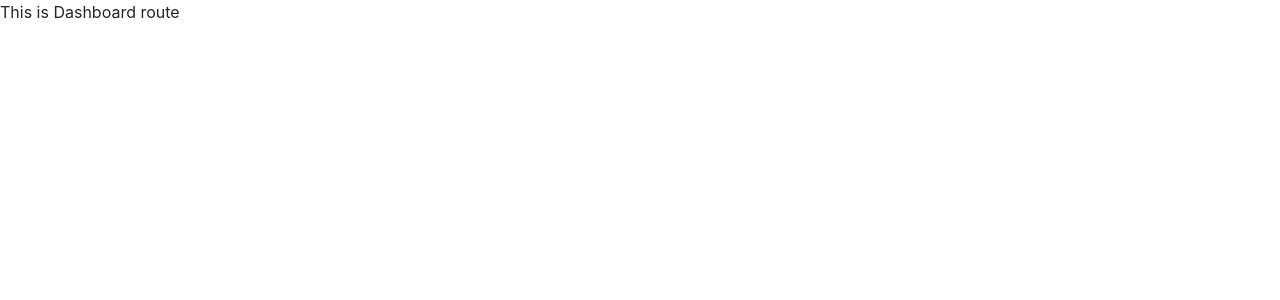
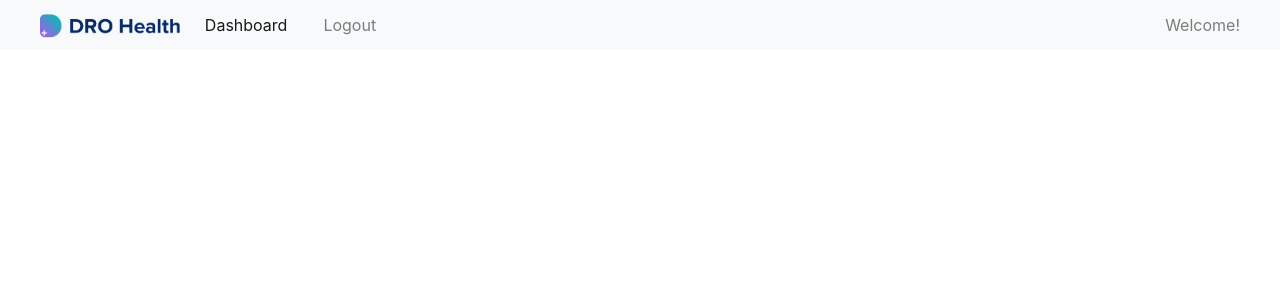
Before and after one commit to siccoo/dro-health, a React (Create React App) app: page /dashboard in a window 1280 px wide. Shown: the top 300 px of the page. Built offline with nearby package versions, Linux system fonts and the light colour scheme; no server answers.

Commit message:
updates on Dashboard/index.js

```diff
--- a/src/pages/Dashboard/index.js
+++ b/src/pages/Dashboard/index.js
@@ -1,10 +1,79 @@
-import React from "react";
-import "./style.css";
+import React, { useEffect, useState } from "react";
+import { useHistory } from "react-router-dom";
+
+import config from "../../config";
+import Logo from "../../images/dro-logo.png";
 
 const Dashboard = () => {
-    return (
-        <div>This is Dashboard route</div>
-    )
-}
+  const [dashboard, setDashboard] = useState(null);
+  const history = useHistory();
+
+  const logout = () => {
+    /* eslint-disable */
+    const toLogout = confirm("Are you sure to logout ?");
+    /* eslint-enable */
+    if (toLogout) {
+      localStorage.clear();
+      history.push("/login");
+    }
+  };
+
+  useEffect(() => {
+    fetch(`${config.baseUrl}/dashboard`, {
+      method: "GET",
+      headers: {
+        "Content-Type": "application/json",
+        "auth-token": localStorage.getItem("token"),
+      },
+    })
+      .then((res) => res.json())
+      .then(({ error, data }) =>
+        error ? history.push("/login") : setDashboard(data)
+      );
+  }, [history]);
+
+  return (
+    <>
+      <nav className="navbar navbar-expand-lg navbar-light bg-light">
+        <a className="navbar-brand" href="/">
+        <img src={Logo} alt="drohealth" className="home-logo" />
+        </a>
+        <button
+          className="navbar-toggler"
+          type="button"
+          data-toggle="collapse"
+          data-target="#navbarText"
+          aria-controls="navbarText"
+          aria-expanded="false"
+          aria-label="Toggle navigation"
+        >
+          <span className="navbar-toggler-icon"></span>
+        </button>
+        <div className="collapse navbar-collapse" id="navbarText">
+          <ul className="navbar-nav mr-auto">
+            <li className="nav-item active">
+              <a className="nav-link" href="/dashboard">
+                Dashboard <span className="sr-only">(current)</span>
+              </a>
+            </li>
+            <li className="nav-item">
+              <span
+                className="nav-link cursor-pointer"
+                onClick={() => logout()}
+              >
+                Logout
+              </span>
+            </li>
+          </ul>
+          <span className="navbar-text">Welcome! {dashboard?.user?.name}</span>
+        </div>
+      </nav>
+      <div className="px-3">
+        <h1>{dashboard?.title}</h1>
+        <p>{dashboard?.content}</p>
+      </div>
+    </>
+  );
+};
 
 export default Dashboard;
```
